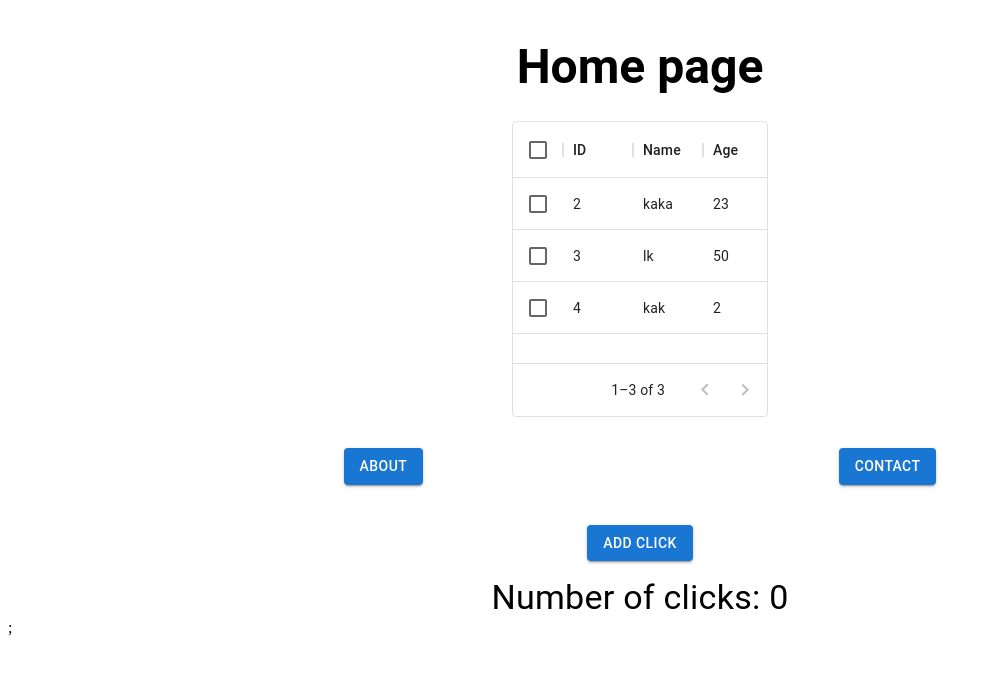
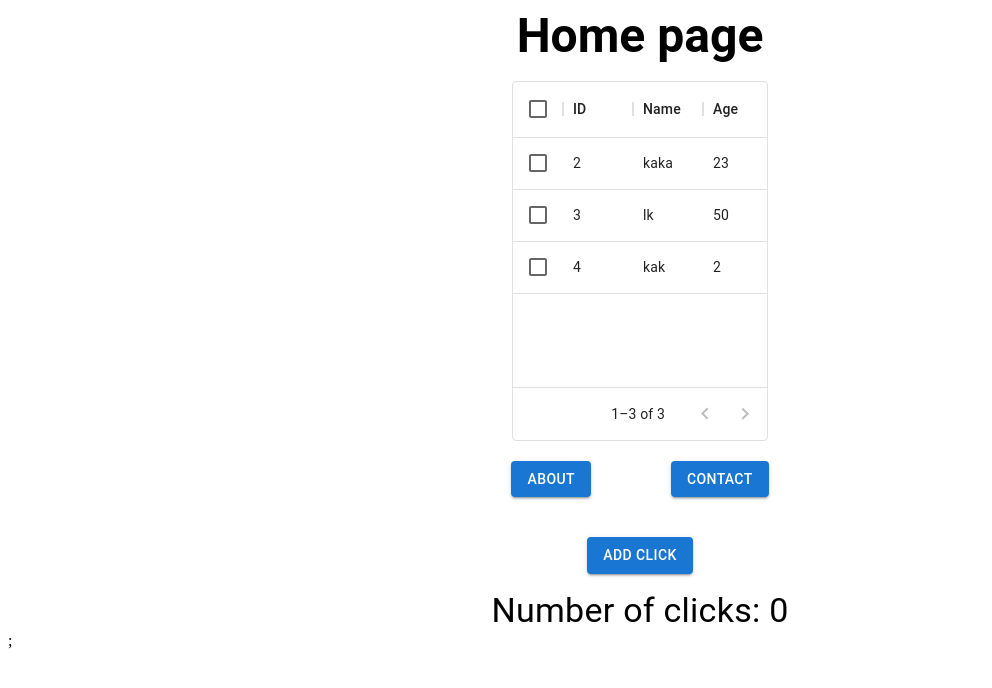
Before and after one commit to Anry001/web-experiments, a React (Vite) app: page / in a window 1280 px wide. Shown: the top 688 px of the page, without its empty margins (0-992 px from the left). Built offline with nearby package versions, Linux system fonts and the light colour scheme.

Commit message:
feat: changed layout

```diff
--- a/src/components/ShitDataGrid.tsx
+++ b/src/components/ShitDataGrid.tsx
@@ -13,14 +13,14 @@ const ShitDataGrid = () => {
 
   return (
     <Stack
-      sx={{ height: '37vh', width: '20vw' }}
+      sx={{ height: '45vh', width: '20vw' }}
       direction="column"
       justifyContent="center"
       alignItems="center"
       spacing={2}
     >
       <DataGrid
-        sx={{ width: '100%', height: '100%' }}
+        sx={{ height: '100%', width: '100%' }}
         rows={data ?? []}
         columns={columns}
         pageSize={4}
--- a/src/pages/Contact.tsx
+++ b/src/pages/Contact.tsx
@@ -12,12 +12,12 @@ const FULL_NAME_TEXT = 'name: john doe';
 const Contact = () => {
   return (
     <Stack
-      sx={{ height: '60vh', width: '100vw' }}
       direction="column"
       justifyContent="center"
       alignItems="center"
+      spacing={2}
     >
-      <Typography sx={{ fontWeight: 'bold' }} variant="h2" gutterBottom>
+      <Typography sx={{ fontWeight: 'bold' }} variant="h2">
         {CONTACT_INFO_TEXT}
       </Typography>
       <Typography variant="h5" gutterBottom>
--- a/src/pages/Home.tsx
+++ b/src/pages/Home.tsx
@@ -9,19 +9,11 @@ const CONTACT_BUTTON_TEXT = 'Contact';
 
 const Home = () => {
   return (
-    <Stack>
-      <Stack
-        sx={{ height: '50vh', mt: '20px' }}
-        direction="column"
-        justifyContent="space-evenly"
-        alignItems="center"
-        spacing={2}
-      >
-        <Typography sx={{ fontWeight: 'bold' }} variant="h3" gutterBottom>
-          {HOME_TEXT}
-        </Typography>
-        <ShitDataGrid />
-      </Stack>
+    <Stack direction="column" justifyContent="space-evenly" alignItems="center">
+      <Typography sx={{ fontWeight: 'bold' }} variant="h3" gutterBottom>
+        {HOME_TEXT}
+      </Typography>
+      <ShitDataGrid />
       <Stack
         sx={{ mt: '20px' }}
         direction="row"
```
